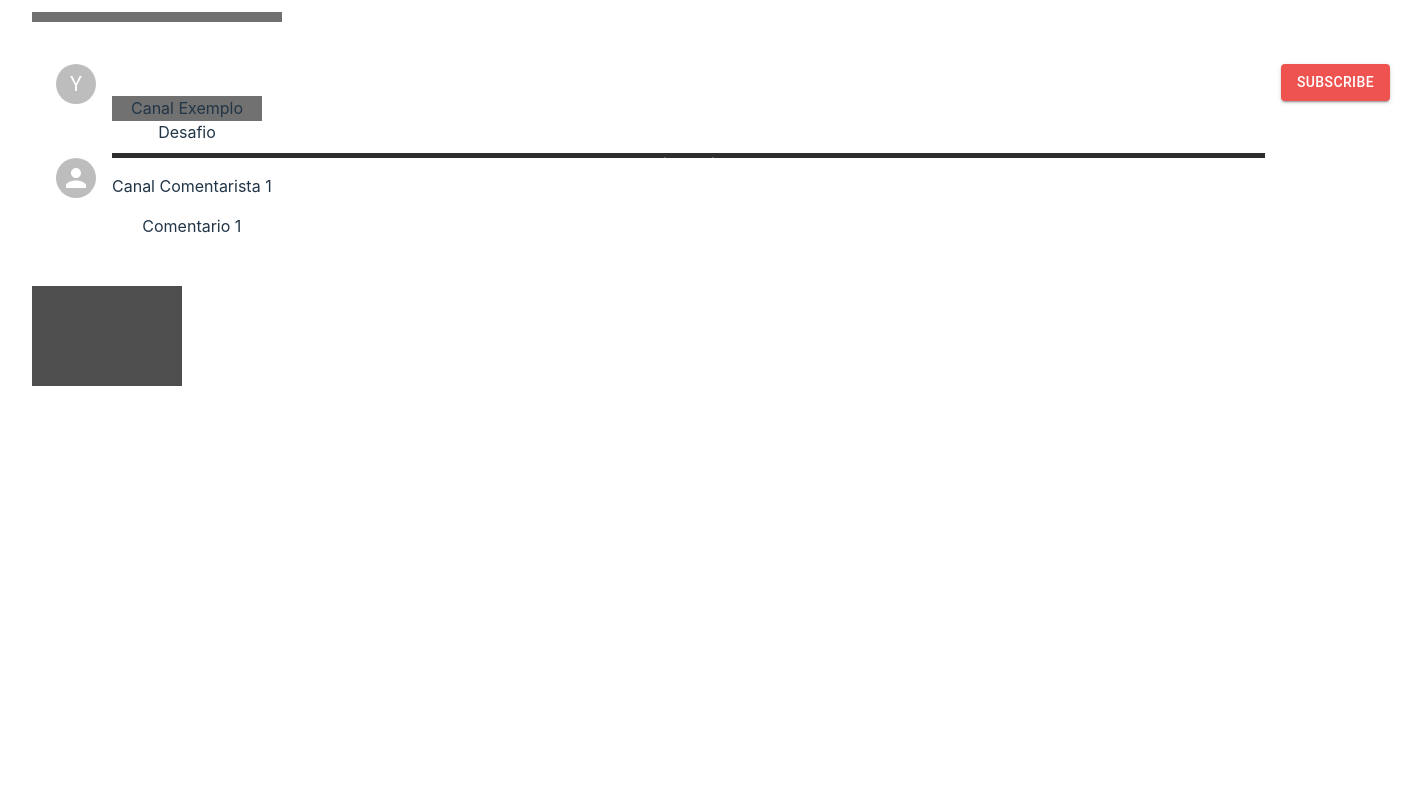
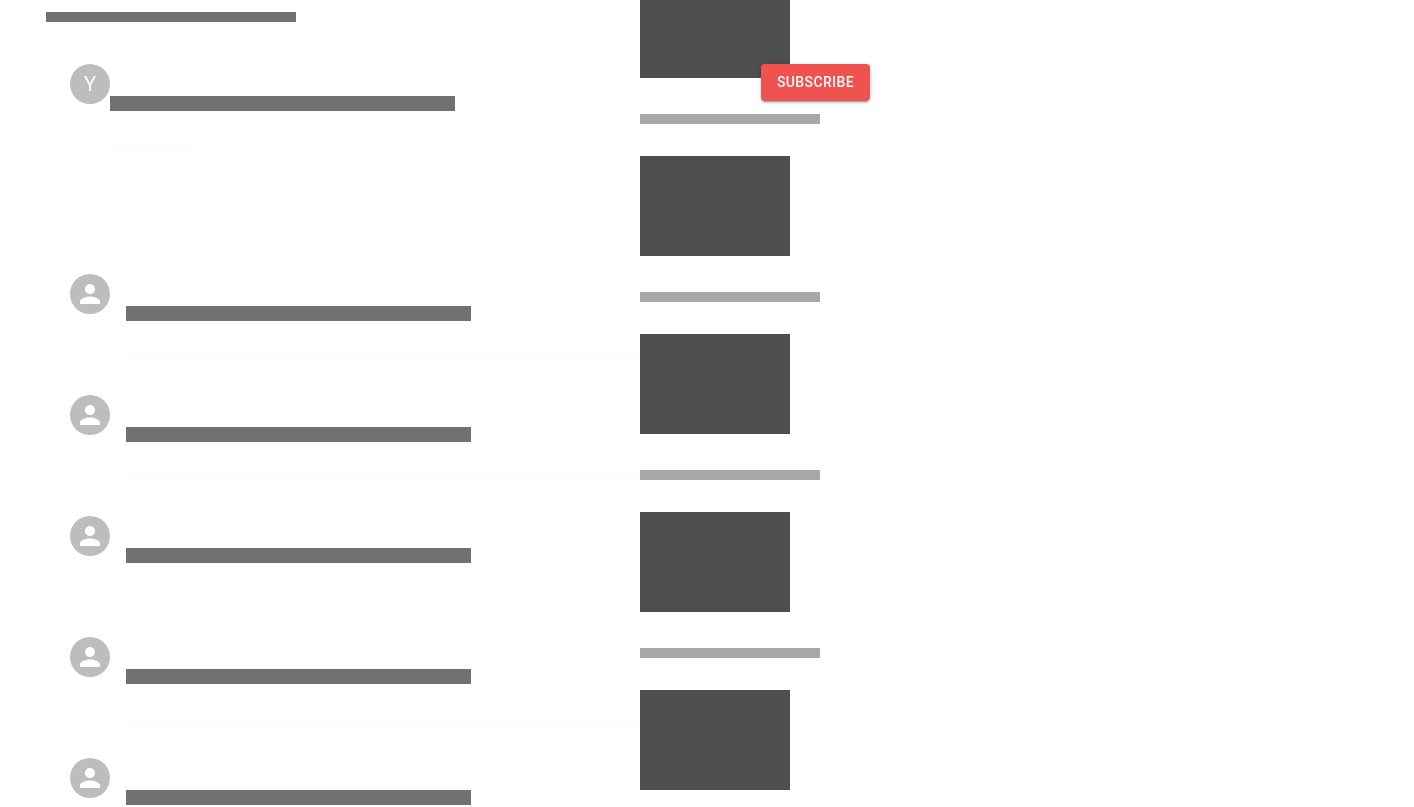
Before and after one commit to YasminSantos84/Desafio-Responsividade, a React (Vite) app in the folder Desafio_Responsividade/: page / in a window 1280 px wide. Shown: the part 620-1427 px from the top of the page, 1414 px wide, since content can reach past the window. Before the commit the page ends 1070 px from the top, so only its background shows below. Built offline with nearby package versions, Linux system fonts and the light colour scheme.

Commit message:
Ajustes 24 de setembro para pré-implementação de resposividades

```diff
--- a/Desafio_Responsividade/package.json
+++ b/Desafio_Responsividade/package.json
@@ -30,6 +30,6 @@
     "eslint-plugin-react-hooks": "^5.1.0-rc.0",
     "eslint-plugin-react-refresh": "^0.4.9",
     "globals": "^15.9.0",
-    "vite": "^5.4.1"
+    "vite": "^5.4.7"
   }
 }
--- a/Desafio_Responsividade/src/App.jsx
+++ b/Desafio_Responsividade/src/App.jsx
@@ -15,46 +15,33 @@ function App() {
 
   return (
     <>
-      {/* </><Box sx={{ flexGrow: 1, p: 2,
-        // gridTemplateColumns: isMobile ? "1fr" : "1.5fr 2fr 1.5fr 1.5fr ",
-      //}}> */}
       <Grid
         container
-        lg={8}
-        md={12}
-        sm={12}
-        sx={12}>
-          <Grid item>
+        flexGrow={1}
+        overflow={"hidden"}
+        px={1}>
+          <Grid item xs={12} md={8} lg={6} sm={4}>
             <BoxVideo/>
             <InformacoesVideo/>
-          </Grid>
-          <Grid item>
             <Canal/>
-          </Grid>
-          <Grid item>
+            <Comentario/>
+            <Comentario/>
+            <Comentario/>
+            <Comentario/>
             <Comentario/>
           </Grid>
-        </Grid>
-        <Grid
-          container gap={2}>
-          <Grid item>
+          <Grid item xs={12} md={4} lg={6} sm={8}>
+            <Preview/>
+            <Preview/>
+            <Preview/>
+            <Preview/>
+            <Preview/>
+            <Preview/>
+            <Preview/>
+            <Preview/>
             <Preview/>
           </Grid>
         </Grid>
-      {/* </Box>  */}
-      {/* <Grid container>
-        <Grid item
-        gap={1}
-        lg={3}
-        md={6}
-        sm={12}
-        sx={12}
-        >
-          titulo
-        </Grid>
-        <Grid item>resumo</Grid>
-      </Grid> */}
-
     </>
   )
 }
--- a/Desafio_Responsividade/src/components/Canal/Canal.jsx
+++ b/Desafio_Responsividade/src/components/Canal/Canal.jsx
@@ -17,24 +17,27 @@ export const Canal = () => {
       sx={{
         flexGrow: 1,
         overflow: "hidden",
-        px: 3 }}
+        px: 3}}
       >
-      <Grid container wrap="nowrap" spacing={2}>
+      <Grid container spacing={0}>
         <Grid item>
           <Avatar>Y</Avatar>
         </Grid>
         <Grid item xs zeroMinWidth>
           <Box
             sx={{
-              height:25,
-              width:150,
+              height:15,
+              width:345,
               my:4,
               backgroundColor:'#717171'
-            }}
-            >
-              Canal Exemplo Desafio
-          </Box>
-          <p className={styles.nSubscribes}>10 inscritos</p>
+            }}/>
+            <Box
+            sx={{
+              height:10,
+              width:80,
+              my:4,
+              backgroundColor:'#fbf7f732'
+            }}/>
         </Grid>
         <Grid item>
           <Stack>
--- a/Desafio_Responsividade/src/components/Canal/canal.module.css
+++ b/Desafio_Responsividade/src/components/Canal/canal.module.css
@@ -1,6 +1,6 @@
 .caixaCanal{
-    width: 1334px;
-    height: 84px;
+    width: 800px;
+    height: 200px;
     flex: none;
     order: 3;
     align-self: stretch;
--- a/Desafio_Responsividade/src/components/Comentarios/Comentario.jsx
+++ b/Desafio_Responsividade/src/components/Comentarios/Comentario.jsx
@@ -1,11 +1,9 @@
 import {Avatar, Box} from "@mui/material";
-import "./comentario.module.css";
 import { Grid } from "@mui/material";
 
 export const Comentario = () => {
     return (
         <Box
-            className = {'caixaUser'}
             sx={{ flexGrow:1, overflow:'hidden', px:3}}>
             <Grid
                 container wrap="nowrap"
@@ -14,8 +12,20 @@ export const Comentario = () => {
                     <Avatar/>
                 </Grid>
                 <Grid item xs zeroMinWidth>
-                    <p className="nomeUser">Canal Comentarista 1</p>
-                    <p className='comentario'>Comentario 1</p>
+                    <Box
+                        sx={{
+                        height:15,
+                        width:345,
+                        my:4,
+                        backgroundColor:'#717171'
+                        }}/>
+                    <Box
+                        sx={{
+                        height:10,
+                        width:750,
+                        my:4,
+                        backgroundColor:'#fbf7f732'
+                        }}/>
                 </Grid>
             </Grid>
         </Box>
--- a/Desafio_Responsividade/src/components/Comentarios/comentario.module.css
+++ /dev/null
@@ -1,13 +0,0 @@
-.nomeUser{
-    font-size: 10;
-    font-weight: 900;
-    font-family: 'Courier New', Courier, monospace;
-    color: white;
-    background-color: gray;
-}
-.comentario{
-    font-size: 10;
-    font-family: 'Courier New', Courier, monospace;
-    color: rgb(110, 110, 110);
-    background-color: gray;
-}
--- a/Desafio_Responsividade/src/components/Recomendacoes/Preview.jsx
+++ b/Desafio_Responsividade/src/components/Recomendacoes/Preview.jsx
@@ -1,22 +1,41 @@
-import { Box } from "@mui/material";
+import { Box, Grid } from "@mui/material";
 import * as React from 'react';
 
 export const Preview = () => {
     return(
+        <Grid
+            container
+            flexGrow={1}
+            overflow={"auto"}
+            gap={0.5}
+            alignItems={"auto"}>
+            <Grid item xs={12} sm={6} md={8}>
                 <Box
                     sx={{
                         height:100,
                         width: 150,
                         my:4,
-                bgcolor:'#4E4E4E',
+                        backgroundColor:'#4E4E4E',
                         '&:hover':{
-                    bgcolor:'#4E4E4E'
+                            backgroundColor:'#434343ad'
                         },
                     }}
-            alignItems="center"
-            display="flex"
-            justifyContent="center"
-        >
-        </Box>
+                />
+            </Grid>
+            <Grid item xs={12} sm={6} md={8}>
+                <Box
+                    sx={{
+                        height:10,
+                        width: 180,
+                        backgroundColor: '#a9a8a8',
+                        '&:hover':{
+                            backgroundColor:'#e4e3e332'
+                        },
+                    }}
+                />
+            </Grid>
+        </Grid>
+
+
     )
 }
```
Also changed, not shown: 1 other file (tests, documents, lock files or other folders). Lines whose indentation alone changed are shown as unchanged.
